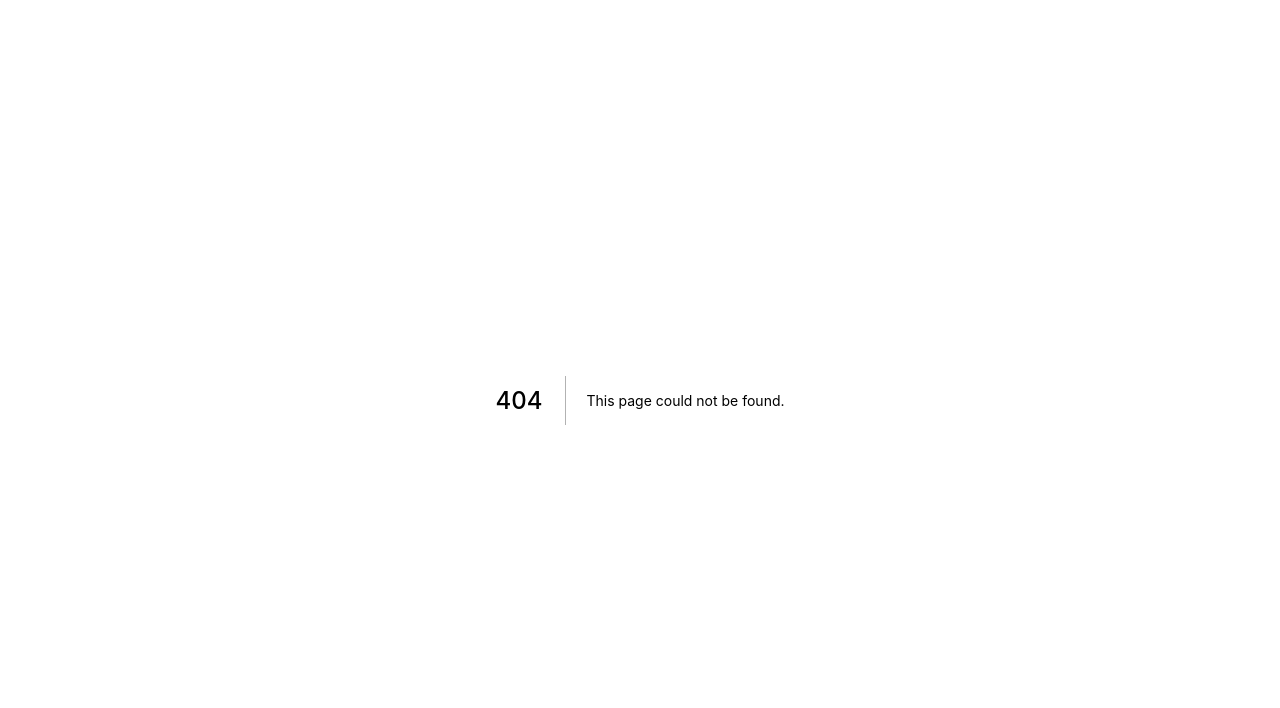
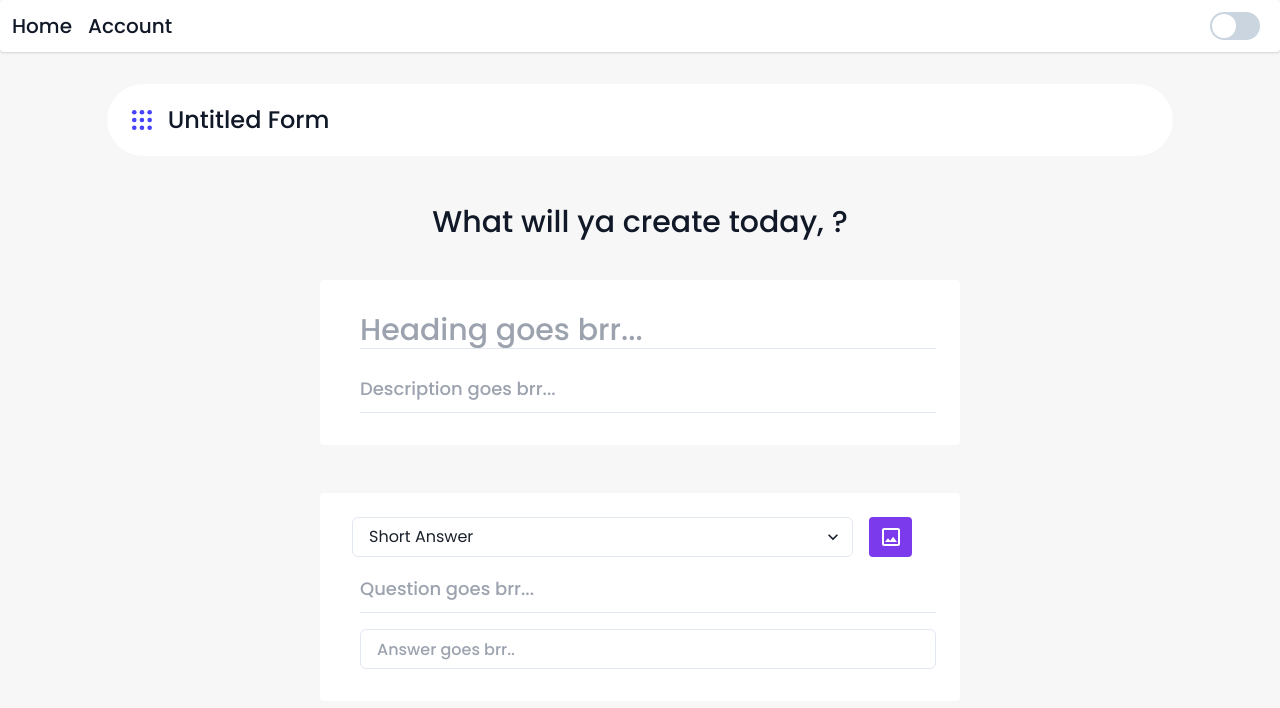
Before and after one commit to AadityaMunjal/formie, a Next.js app: page /components/form in a window 1280 px wide. Before the commit this address had no page. Shown: the top 708 px of the page. Built offline with nearby package versions, Linux system fonts and the light colour scheme; no server answers.

Commit message:
lil bit changes

```diff
--- a/pages/components/Account.tsx
+++ b/pages/components/Account.tsx
@@ -2,7 +2,6 @@ import { auth } from "../../firebase.config";
 import { useAuthState } from "react-firebase-hooks/auth";
 
 import Header from "./Header";
-import Forms from "./Forms";
 import Link from "next/link";
 
 export default function Account() {
@@ -20,14 +19,22 @@ export default function Account() {
             </p>
           ) : null}
 
-          <Link href="/components/CreateForm">
+          <Link href="/components/form">
             <button className="mx-6 rounded-lg m-4 p-3 px-5 font-medium text-white text-xl focus:ring-4 duration-200 bg-indigo-500">
               Create Form
             </button>
           </Link>
         </div>
 
-        <Forms />
+        <div className="h-screen w-screen flex flex-row">
+          <button className="mx-6 w-48 h-44 rounded-lg m-4 p-3 px-5 font-medium bg-green-500 text-white text-xl focus:ring-8 duration-200 flex justify-center items-center focus:ring-purple-300">
+            Form 1
+          </button>
+
+          <button className="mx-6 w-48 h-44 rounded-lg m-4 p-3 px-5 font-medium bg-green-500 text-white text-xl focus:ring-8 duration-200 flex justify-center items-center focus:ring-purple-300">
+            Form 2
+          </button>
+        </div>
       </div>
     </>
   );
--- a/pages/components/CreateForm.tsx
+++ /dev/null
@@ -1,111 +0,0 @@
-import Header from "./Header";
-
-import {
-  Stack,
-  Checkbox,
-  Input,
-  FormControl,
-  FormLabel,
-  Select,
-  Radio,
-  RadioGroup,
-} from "@chakra-ui/react";
-import { MdOutlineImage } from "react-icons/md";
-
-import { auth } from "../../firebase.config";
-import { useAuthState } from "react-firebase-hooks/auth";
-
-export default function CreateForm() {
-  const [user] = useAuthState(auth);
-
-  return (
-    <div className="min-h-screen min-w-screen bg-grey font-poppins font-medium">
-      <Header />
-      <div className="min-w-screen flex justify-center">
-        <header className="px-6 py-5 w-10/12 m-8 bg-white rounded-full flex flex-row items-center">
-          <p className="flex flex-row items-center">
-            <svg
-              width="21"
-              height="20"
-              viewBox="0 0 21 20"
-              fill="none"
-              xmlns="http://www.w3.org/2000/svg"
-            >
-              <circle cx="3.26765" cy="2.30769" r="2.30769" fill="#4642FC" />
-              <circle cx="10.96" cy="2.30769" r="2.30769" fill="#4642FC" />
-              <circle cx="18.6523" cy="2.30769" r="2.30769" fill="#4642FC" />
-              <circle cx="18.6523" cy="10" r="2.30769" fill="#4642FC" />
-              <circle cx="10.96" cy="10" r="2.30769" fill="#4642FC" />
-              <circle cx="3.26765" cy="10" r="2.30769" fill="#4642FC" />
-              <circle cx="3.26765" cy="17.6923" r="2.30769" fill="#4642FC" />
-              <circle cx="10.96" cy="17.6923" r="2.30769" fill="#4642FC" />
-              <circle cx="18.6523" cy="17.6923" r="2.30769" fill="#4642FC" />
-            </svg>
-
-            <span className="mx-4 text-2xl font-poppins text-gray-900">
-              {" "}
-              Untitled Form
-            </span>
-          </p>
-        </header>
-      </div>
-      <p className="m-4 font-medium text-3xl text-center text-gray-900">
-        {" "}
-        What will ya create today, {user ? user.displayName : null}?{" "}
-      </p>
-      <div className="w-full grid justify-items-center">
-        <div className="m-6 w-6/12 px-8 py-6 bg-white rounded">
-          <Input
-            placeholder="Heading goes brr..."
-            size="xl"
-            className="m-2 font-poppins font-medium text-3xl"
-            variant="flushed"
-          />
-
-          <Input
-            placeholder="Description goes brr..."
-            className="m-2 font-poppins font-medium"
-            variant="flushed"
-            size="lg"
-          />
-        </div>
-
-        <div className="m-6 w-6/12 px-8 py-6 bg-white rounded">
-          <div className="flex flex-row items-center">
-            <Select placeholder="Short Answer">
-              <option value="option1">Mutiple Choice</option>
-              <option value="option2">Checkbox</option>
-              <option value="option3">Date</option>
-            </Select>
-
-            <button className="h-10 w-12 flex justify-center items-center rounded p-1 mx-4 bg-purple-600 focus:ring-2">
-              <MdOutlineImage className="text-white text-2xl" />
-            </button>
-          </div>
-
-          <FormControl isRequired>
-            <Input
-              placeholder="Question goes brr..."
-              className="font-poppins font-medium m-2"
-              size="lg"
-              variant="flushed"
-            />
-          </FormControl>
-
-          <RadioGroup className="flex flex-col my-4 text-xl">
-            <FormLabel> Who is ur fav Uwu? </FormLabel>
-            <Radio value="1">Harry Potter</Radio>
-            <Radio value="2">Ronald</Radio>
-            <Radio value="3">Nope</Radio>
-          </RadioGroup>
-
-          <div className="flex flex-col my-4 text-xl">
-            <FormLabel> Select all that apply </FormLabel>
-            <Checkbox>Checkbox</Checkbox>
-            <Checkbox>Checkbox</Checkbox>
-          </div>
-        </div>
-      </div>
-    </div>
-  );
-}
--- a/pages/components/Forms.tsx
+++ /dev/null
@@ -1,13 +0,0 @@
-export default function Forms() {
-  return (
-    <div className="h-screen w-screen flex flex-row">
-      <button className="mx-6 w-48 h-44 rounded-lg m-4 p-3 px-5 font-medium bg-green-500 text-white text-xl focus:ring-8 duration-200 flex justify-center items-center focus:ring-purple-300">
-        Form 1
-      </button>
-
-      <button className="mx-6 w-48 h-44 rounded-lg m-4 p-3 px-5 font-medium bg-green-500 text-white text-xl focus:ring-8 duration-200 flex justify-center items-center focus:ring-purple-300">
-        Form 2
-      </button>
-    </div>
-  );
-}
--- /dev/null
+++ b/pages/components/Logo.tsx
@@ -0,0 +1,21 @@
+export default function Logo() {
+  return (
+    <svg
+      width="21"
+      height="20"
+      viewBox="0 0 21 20"
+      fill="none"
+      xmlns="http://www.w3.org/2000/svg"
+    >
+      <circle cx="3.26765" cy="2.30769" r="2.30769" fill="#4642FC" />
+      <circle cx="10.96" cy="2.30769" r="2.30769" fill="#4642FC" />
+      <circle cx="18.6523" cy="2.30769" r="2.30769" fill="#4642FC" />
+      <circle cx="18.6523" cy="10" r="2.30769" fill="#4642FC" />
+      <circle cx="10.96" cy="10" r="2.30769" fill="#4642FC" />
+      <circle cx="3.26765" cy="10" r="2.30769" fill="#4642FC" />
+      <circle cx="3.26765" cy="17.6923" r="2.30769" fill="#4642FC" />
+      <circle cx="10.96" cy="17.6923" r="2.30769" fill="#4642FC" />
+      <circle cx="18.6523" cy="17.6923" r="2.30769" fill="#4642FC" />
+    </svg>
+  );
+}
--- /dev/null
+++ b/pages/components/form/Multiple.tsx
@@ -0,0 +1,12 @@
+import { RadioGroup, FormLabel, Radio } from "@chakra-ui/react";
+
+export default function Multiple() {
+  return (
+    <RadioGroup className="flex flex-col my-4 text-xl">
+      <FormLabel> Who is ur fav Uwu? </FormLabel>
+      <Radio value="1">Harry Potter</Radio>
+      <Radio value="2">Ronald</Radio>
+      <Radio value="3">Nope</Radio>
+    </RadioGroup>
+  );
+}
--- /dev/null
+++ b/pages/components/form/Text.tsx
@@ -0,0 +1,22 @@
+import { FormControl, Input } from "@chakra-ui/react";
+
+export default function Text() {
+  return (
+    <>
+      <FormControl isRequired>
+        <Input
+          placeholder="Question goes brr..."
+          className="font-poppins font-medium m-2"
+          size="lg"
+          variant="flushed"
+        />
+
+        <Input
+          placeholder="Answer goes brr.."
+          className="font-poppins font-medium m-2"
+          size="md"
+        />
+      </FormControl>
+    </>
+  );
+}
--- /dev/null
+++ b/pages/components/form/index.tsx
@@ -0,0 +1,76 @@
+import Header from "../Header";
+import Text from "./Text";
+import Multiple from "./Multiple";
+
+import Image from "next/image";
+import Logo from "../Logo";
+
+import { useState } from "react";
+
+import { Input, Select } from "@chakra-ui/react";
+import { MdOutlineImage } from "react-icons/md";
+
+import { auth } from "../../../firebase.config";
+import { useAuthState } from "react-firebase-hooks/auth";
+
+export default function CreateForm() {
+  const [user] = useAuthState(auth);
+  const [val, setVal] = useState<string>(false);
+
+  return (
+    <div className="min-h-screen min-w-screen bg-grey font-poppins font-medium">
+      <Header />
+      <div className="min-w-screen flex justify-center">
+        <header className="px-6 py-5 w-10/12 m-8 bg-white rounded-full flex flex-row items-center">
+          <p className="flex flex-row items-center">
+            <Logo />
+
+            <span className="mx-4 text-2xl font-poppins text-gray-900">
+              {" "}
+              Untitled Form
+            </span>
+          </p>
+        </header>
+      </div>
+      <p className="m-4 font-medium text-3xl text-center text-gray-900">
+        What will ya create today, {user ? user.displayName : null}?
+      </p>
+
+      <div className="w-full grid justify-items-center">
+        <div className="m-6 w-6/12 px-8 py-6 bg-white rounded">
+          <Input
+            placeholder="Heading goes brr..."
+            size="xl"
+            className="m-2 font-poppins font-medium text-3xl"
+            variant="flushed"
+          />
+
+          <Input
+            placeholder="Description goes brr..."
+            className="m-2 font-poppins font-medium"
+            variant="flushed"
+            size="lg"
+          />
+        </div>
+
+        <div className="m-6 w-6/12 px-8 py-6 bg-white rounded">
+          <div className="flex flex-row items-center">
+            <Select onChange={(e) => setVal(e.target.value)}>
+              <option value="short" isDefault>
+                {" "}
+                Short Answer{" "}
+              </option>
+              <option value="mcq">Mutiple Choice</option>
+            </Select>
+
+            <button className="h-10 w-12 flex justify-center items-center rounded p-1 mx-4 bg-purple-600 focus:ring-2">
+              <MdOutlineImage className="text-white text-2xl" />
+            </button>
+          </div>
+
+          {val == "mcq" ? <Multiple /> : <Text />}
+        </div>
+      </div>
+    </div>
+  );
+}
```
Also changed, not shown: pages/components/form/Select.tsx (added).
